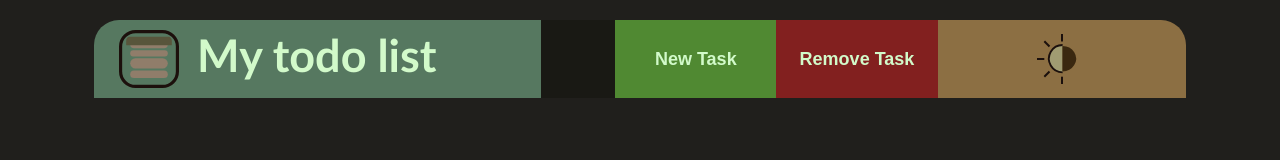
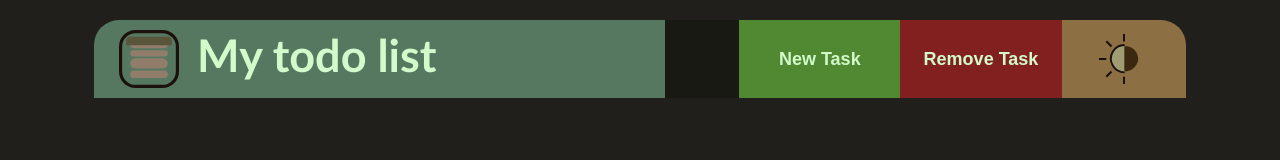
Before and after one commit to Hirosam1/todo-list-js, a website: page index.html in a window 1280 px wide. Drawn offline with Linux system fonts and the light colour scheme; files that its build step writes are made by us from their sources; no server answers; files whose address does not match are found by name.

Commit message:
Header adjustments

```diff
--- a/style.css
+++ b/style.css
@@ -34,7 +34,7 @@ input.header-btn{
 
 #page-title{
     background:#567860;
-    width:36%;
+    width:46%;
     border-top-left-radius:25px;
 }
 
@@ -64,7 +64,7 @@ input.header-btn{
 #switch-theme{
     text-align:center;
     background:#8C6F43;
-    width:20%;
+    width:10%;
     justify-content: space-evenly;
     border-top-right-radius:25px;
 }
```
